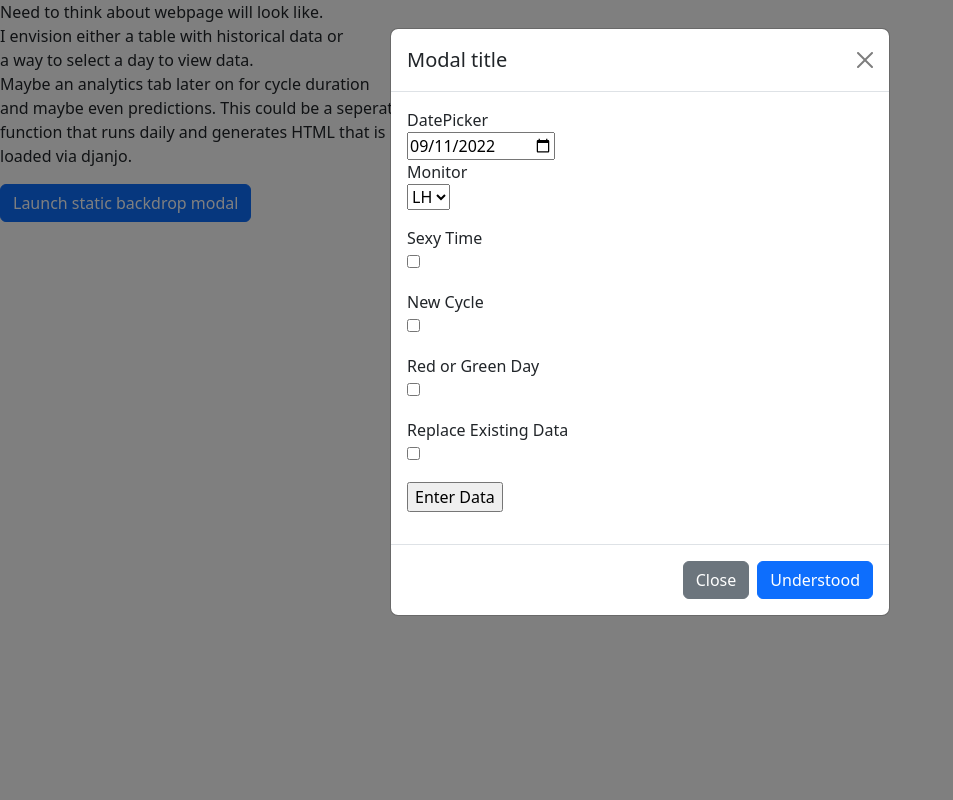
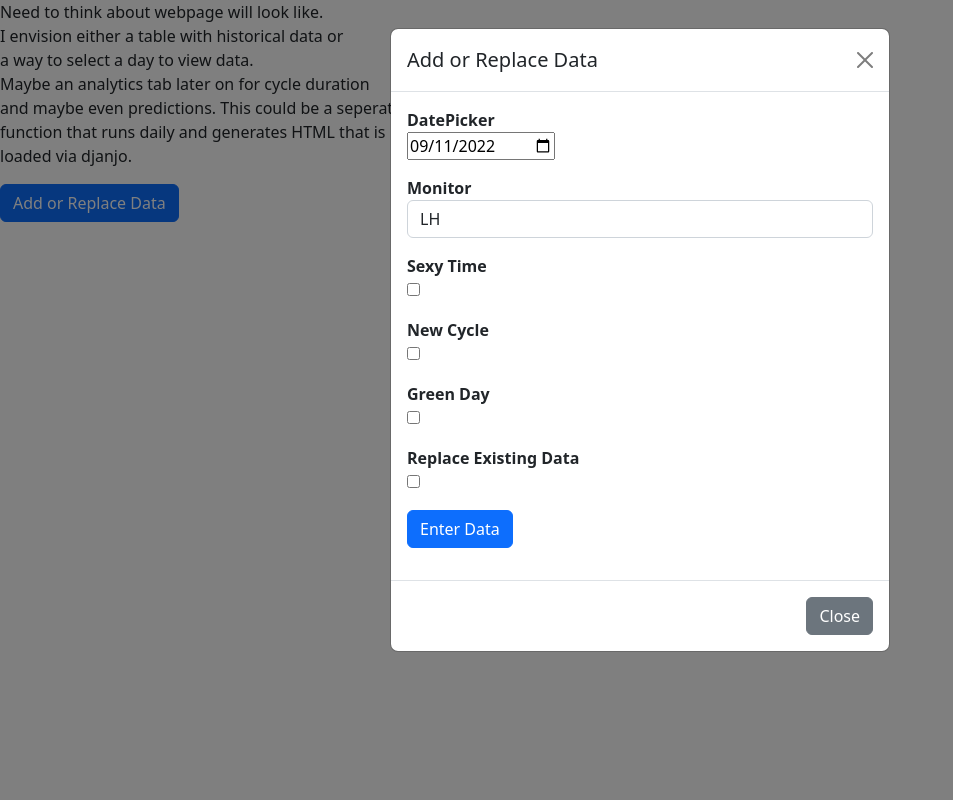
Before and after one commit to aguileraGit/cycles, a Flask app: page / in a window 1280 px wide. Shown: the whole page, without its empty margins (0-953 px from the left). Run offline with Flask 2, Linux system fonts and the light colour scheme; data that the repository does not hold is empty; some libraries are stand-ins or nearby versions.

Commit message:
Lots of stuff added. Lost track.

```diff
--- a/app.py
+++ b/app.py
@@ -24,11 +24,12 @@ class cycleInputForm(FlaskForm):
 
     newCycle = BooleanField('New Cycle')
 
-    rORg = BooleanField('Red or Green Day')
+    rORg = BooleanField('Green Day')
 
     replaceData = BooleanField('Replace Existing Data')
 
-    submit = SubmitField('Enter Data')
+    submit = SubmitField('Enter Data',
+                         render_kw={'class': 'btn btn-primary'})
 
 
 @app.route('/checkDateForData', methods=['POST'])
@@ -54,15 +55,18 @@ def checkDateForData():
 @app.route('/index', methods=['GET', 'POST'])
 def home():
     form = cycleInputForm()
+    errors = []
+    msg = []
+    historicData = getHistoricData() #Assume today's date on Server
 
     if form.validate_on_submit():
         print('Form Validated')
         formDate = str(form.todayDate.data)
-        error = False
 
         #Check to see if data exists for the day
         dataForDayExists = False
-        if db.checkForDataForDate(formDate) == 0:
+        if len(db.checkForDataForDate(formDate)) >= 1:
+            print('Data Exists for Day')
             dataForDayExists = True
 
         #Attempt to replace data to DB
@@ -73,6 +77,7 @@ def home():
                 result = deactivateDate(form)
                 #Add new record
                 result = addNewRecord(form)
+                msg.append( 'Data replaced for %s' % (formDate) )
             except Error as e:
                 error = e
 
@@ -80,16 +85,21 @@ def home():
         elif form.replaceData.data != True:
             print('New Data')
             #Need to check for data on this day
-            try:
-                result = addNewRecord(form)
-            except Error as e:
-                error = e
+            if dataForDayExists:
+                print('Error - Data exists')
+                errors.append('Data exists for this day - Select Replace Existing Data to overwrite.')
+            else:
+                try:
+                    result = addNewRecord(form)
+                    msg.append( 'Data added for %s' % (formDate) )
+                except Error as e:
+                    error = e
         else:
             error = 'Replace Data Boolean in unknown state'
 
-        #Need to pass errors below - Look at blocks setup
-        return render_template('index.html', form=form)
-    return render_template('index.html', form=form)
+        return render_template('index.html', form=form, errors=errors, msg=msg)
+
+    return render_template('index.html', form=form, errors=errors, msg=msg)
 
 
 def addNewRecord(_form):
@@ -105,6 +115,13 @@ def addNewRecord(_form):
 def deactivateDate(_form):
     db.deactivateRecordsForDate(str(_form.todayDate.data))
 
+def getHistoricData():
+    historyList = db.getActiveRecordsForDateRange('2022-09-11', '2022-09-09')
+    title = ('ID', 'Record Date', 'Active', 'TimeStamp', 'Monitor', 'SexyTime',
+             'Red Or Green', 'New Cycle')
+    historyList.insert(0, title)
+    print(historyList)
+
 
 def dbToJson(obj):
     toReturn = {'date': obj[0],
--- a/dbCycles.py
+++ b/dbCycles.py
@@ -124,6 +124,19 @@ class cycleDBClass():
         self.closeConnection()
 
 
+    def getActiveRecordsForDateRange(self, _dateNewest, _dateOldest):
+        self.openConnection()
+        self.createCursor()
+        sql = '''SELECT * FROM readings WHERE active = 1 AND date BETWEEN ? AND ?'''
+        try:
+            result = self.cur.execute(sql, (_dateOldest, _dateNewest,) ).fetchall()
+            return result
+        except Error as e:
+            print(e)
+        self.closeConnection()
+
+
+
 if __name__ == '__main__':
     print('dbCycles.py')
     db = cycleDBClass()
@@ -136,6 +149,8 @@ if __name__ == '__main__':
 
     #db.deactivateRecordsForDate('2022-09-07')
 
-    db.getAllRecords()
+    #db.getAllRecords()
+    #print("\n")
+    print(db.getActiveRecordsForDateRange('2022-09-11', '2022-09-09'))
 
     #print(db.checkForDataForDate('2022-09-07'))
--- /dev/null
+++ b/templates/_formhelpers.html
@@ -0,0 +1,12 @@
+{% macro render_field(field) %}
+  <dt>{{ field.label }}
+  <dd>{{ field(**kwargs)|safe }}
+  {% if field.errors %}
+    <ul class=errors>
+    {% for error in field.errors %}
+      <li>{{ error }}</li>
+    {% endfor %}
+    </ul>
+  {% endif %}
+  </dd>
+{% endmacro %}
--- a/templates/index.html
+++ b/templates/index.html
@@ -13,6 +13,44 @@
 
 
   <body onload="pageLoadFn()">
+
+    <!-- Error or Alerts Div -->
+    <div>
+      <svg xmlns="http://www.w3.org/2000/svg" style="display: none;">
+        <symbol id="check-circle-fill" fill="currentColor" viewBox="0 0 16 16">
+          <path d="M16 8A8 8 0 1 1 0 8a8 8 0 0 1 16 0zm-3.97-3.03a.75.75 0 0 0-1.08.022L7.477 9.417 5.384 7.323a.75.75 0 0 0-1.06 1.06L6.97 11.03a.75.75 0 0 0 1.079-.02l3.992-4.99a.75.75 0 0 0-.01-1.05z"/>
+        </symbol>
+        <symbol id="info-fill" fill="currentColor" viewBox="0 0 16 16">
+          <path d="M8 16A8 8 0 1 0 8 0a8 8 0 0 0 0 16zm.93-9.412-1 4.705c-.07.34.029.533.304.533.194 0 .487-.07.686-.246l-.088.416c-.287.346-.92.598-1.465.598-.703 0-1.002-.422-.808-1.319l.738-3.468c.064-.293.006-.399-.287-.47l-.451-.081.082-.381 2.29-.287zM8 5.5a1 1 0 1 1 0-2 1 1 0 0 1 0 2z"/>
+        </symbol>
+        <symbol id="exclamation-triangle-fill" fill="currentColor" viewBox="0 0 16 16">
+          <path d="M8.982 1.566a1.13 1.13 0 0 0-1.96 0L.165 13.233c-.457.778.091 1.767.98 1.767h13.713c.889 0 1.438-.99.98-1.767L8.982 1.566zM8 5c.535 0 .954.462.9.995l-.35 3.507a.552.552 0 0 1-1.1 0L7.1 5.995A.905.905 0 0 1 8 5zm.002 6a1 1 0 1 1 0 2 1 1 0 0 1 0-2z"/>
+        </symbol>
+      </svg>
+
+      {% for error in errors %}
+        <div class="alert alert-danger alert-dismissible d-flex align-items-center fade show" role="alert">
+          <svg class="bi flex-shrink-0 me-2" width="24" height="24" role="img" aria-label="Danger:"><use xlink:href="#exclamation-triangle-fill"/></svg>
+          <div>
+            {{ error }}
+            <button type="button" class="btn-close" data-bs-dismiss="alert" aria-label="Close"></button>
+          </div>
+        </div>
+      {% endfor %}
+
+      {% for message in msg %}
+        <div class="alert alert-success alert-dismissible d-flex align-items-center fade show" role="alert">
+          <svg class="bi flex-shrink-0 me-2" width="24" height="24" role="img" aria-label="Success:"><use xlink:href="#check-circle-fill"/></svg>
+          <div>
+            {{ message }}
+            <button type="button" class="btn-close" data-bs-dismiss="alert" aria-label="Close"></button>
+          </div>
+        </div>
+      {% endfor %}
+
+    </div>
+    <!-- End Error or Alerts Div -->
+
     <div>
       Need to think about webpage will look like.<br>
       I envision either a table with historical data or <br>
@@ -26,7 +64,7 @@
     <div>
       <!-- Button trigger modal -->
       <button type="button" class="btn btn-primary" data-bs-toggle="modal" data-bs-target="#staticBackdrop">
-        Launch static backdrop modal
+        Add or Replace Data
       </button>
 
       <!-- Modal -->
@@ -34,39 +72,50 @@
         <div class="modal-dialog">
           <div class="modal-content">
             <div class="modal-header">
-              <h5 class="modal-title" id="staticBackdropLabel">Modal title</h5>
+              <h5 class="modal-title" id="staticBackdropLabel">Add or Replace Data</h5>
               <button type="button" class="btn-close" data-bs-dismiss="modal" aria-label="Close"></button>
             </div>
             <div class="modal-body">
 
-              <form method="POST" action="/">
+              <!-- https://john.soban.ski/pass-bootstrap-html-attributes-to-flask-wtforms.html -->
+              {% from "_formhelpers.html" import render_field %}
+              <form class="form form-horizontal" method="POST" action="/">
                 {{ form.csrf_token }}
 
-                {{ form.todayDate.label }}<br>
-                {{ form.todayDate(class='datepicker') }}<p>
+                <div class="mb-3">
+                  {{ render_field(form.todayDate, class='datepicker from-control') }}
+                </div>
 
-                {{ form.monitor.label }}<br>
-                {{ form.monitor }}<p>
+                <div class="mb-3">
+                  {{ render_field(form.monitor, class='form-control') }}
+                </div>
 
-                {{ form.sexyTime.label }}<br>
-                {{ form.sexyTime }}<p>
+                <div class="mb-3">
+                  {{ render_field(form.sexyTime, class='form-check-label') }}
+                </div>
 
-                {{ form.newCycle.label }}<br>
-                {{ form.newCycle }}<p>
+                <div class="mb-3">
+                  {{ render_field(form.newCycle, class='form-check-label') }}
+                </div>
 
-                {{ form.rORg.label }}<br>
-                {{ form.rORg }}<p>
+                <div class="mb-3">
+                  {{ render_field(form.rORg, class='form-check-label') }}
+                </div>
 
-                {{ form.replaceData.label }}<br>
-                {{ form.replaceData }}<p>
+                <div class="mb-3">
+                  {{ render_field(form.replaceData, class='form-check-label') }}
+                </div>
 
-                {{ form.submit }}
+                <div class="mb-3">
+                  {{ form.submit }}
+                </div>
+
               </form>
+
 
             </div>
             <div class="modal-footer">
               <button type="button" class="btn btn-secondary" data-bs-dismiss="modal">Close</button>
-              <button type="button" class="btn btn-primary">Understood</button>
             </div>
           </div>
         </div>
```
